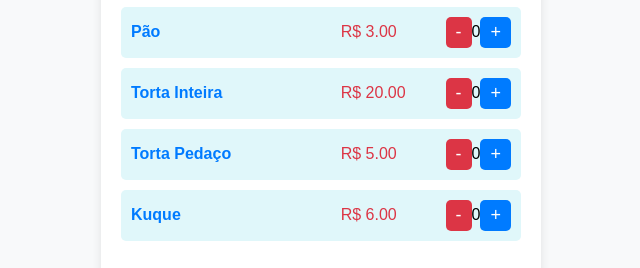
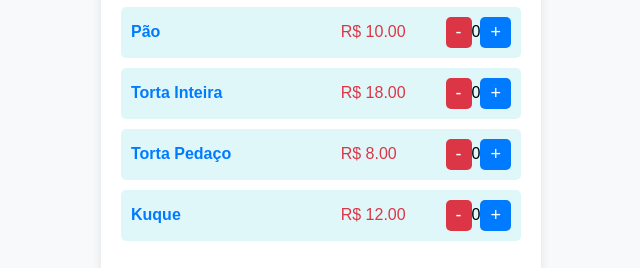
Before and after one commit to alissonjstein/CalculadoraFeira, a plain HTML site: page index.html in a window 1280 px wide. Shown: the part 354-622 px from the top of the page, 319-959 px from the left. Drawn offline with Linux system fonts and the light colour scheme.

Commit message:
index.html

```diff
--- a/index.html
+++ b/index.html
@@ -169,10 +169,10 @@
             "Salgado": { price: 8, count: 0 },
             "Café": { price: 4, count: 0 },
             "Suco": { price: 4, count: 0 },
-            "Pão": { price: 3, count: 0 },
-            "Torta Inteira": { price: 20, count: 0 },
-            "Torta Pedaço": { price: 5, count: 0 },
-            "Kuque": { price: 6, count: 0 }
+            "Pão": { price: 10, count: 0 },
+            "Torta Inteira": { price: 18, count: 0 },
+            "Torta Pedaço": { price: 8, count: 0 },
+            "Kuque": { price: 12, count: 0 }
         };
 
         function renderItems() {
```
